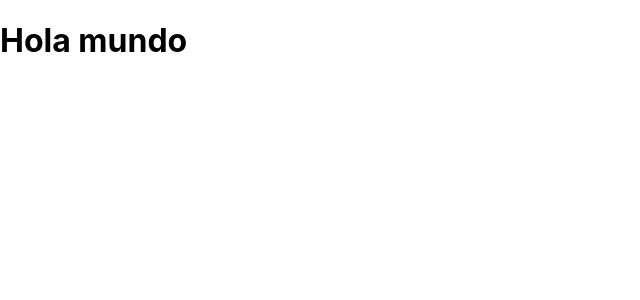
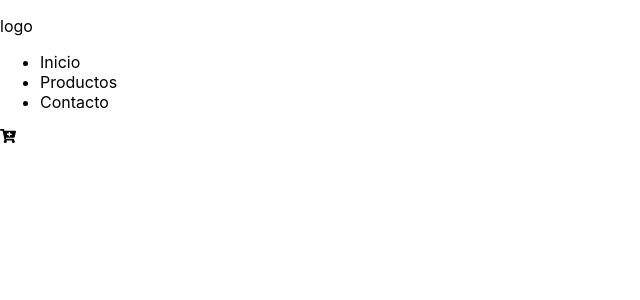
Before and after one commit to tomaszurita/react-ecommerce, a React (Create React App) app: page / in a window 1280 px wide. Shown: the top 300 px of the page, without its empty margins (0-640 px from the left). Built offline with nearby package versions, Linux system fonts and the light colour scheme.

Commit message:
navbar basico

```diff
--- a/package.json
+++ b/package.json
@@ -8,6 +8,7 @@
     "@testing-library/user-event": "^13.5.0",
     "react": "^18.2.0",
     "react-dom": "^18.2.0",
+    "react-icons": "^4.6.0",
     "react-scripts": "5.0.1",
     "web-vitals": "^2.1.4"
   },
--- a/src/App.js
+++ b/src/App.js
@@ -1,6 +1,19 @@
-function App() {
+import './App.css';
+import { FaCartPlus } from 'react-icons/fa';
+
+const App = () => {
   return (
-    <h1>Hola mundo</h1>
+    <>
+    <header className = "header">
+      <p>logo</p>
+      <ul>
+        <li>Inicio</li>
+        <li>Productos</li>
+        <li>Contacto</li>
+      </ul>
+      <FaCartPlus/>
+    </header>
+    </>
   )
 }
 
```
Also changed, not shown: 1 other file (tests, documents, lock files or other folders).
